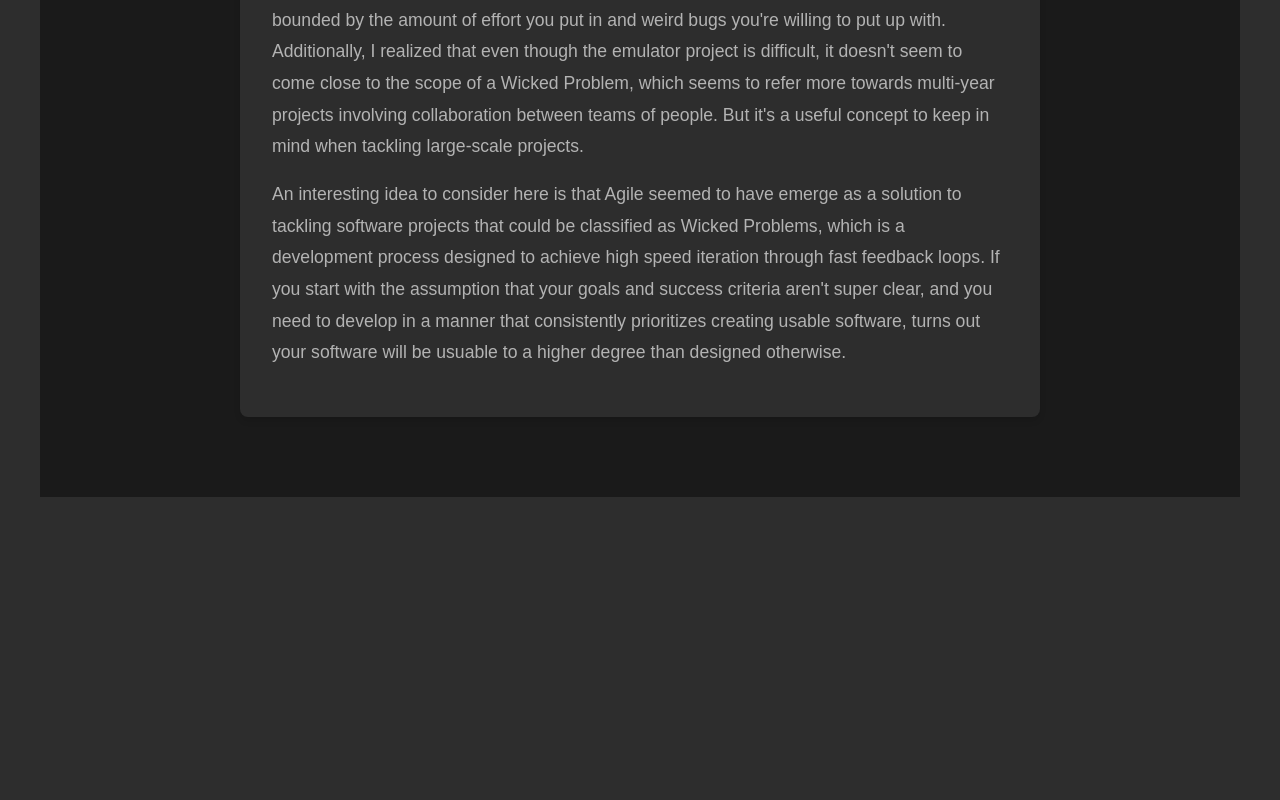
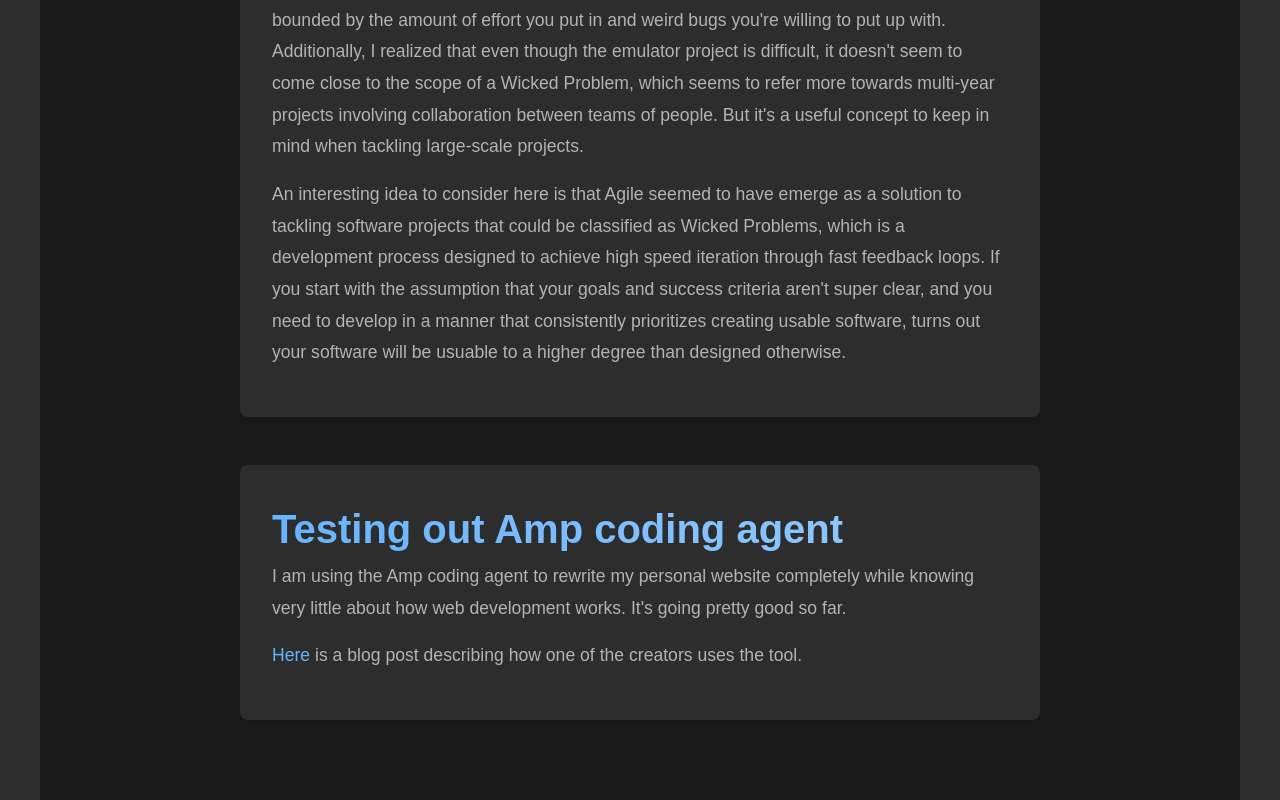
Before and after one commit to rudy-banerjee/rudy-banerjee.github.io, a React (Vite) app: page /blogs in a window 1280 px wide. Shown: the part 2600-3400 px from the top of the page. Before the commit the page ends 3097 px from the top, so only its background shows below. Built offline with nearby package versions, Linux system fonts and the light colour scheme; a web font is replaced by a local one.

Commit message:
Added blog-2 to blogfiles list

```diff
--- a/src/pages/Blogs.jsx
+++ b/src/pages/Blogs.jsx
@@ -4,7 +4,8 @@
 function Blogs() {
   // List of blog files in order (most recent first)
   const blogFiles = [
-    'blog-1.md'
+    'blog-1.md',
+    'blog-2.md'
   ];
 
   return (
```
